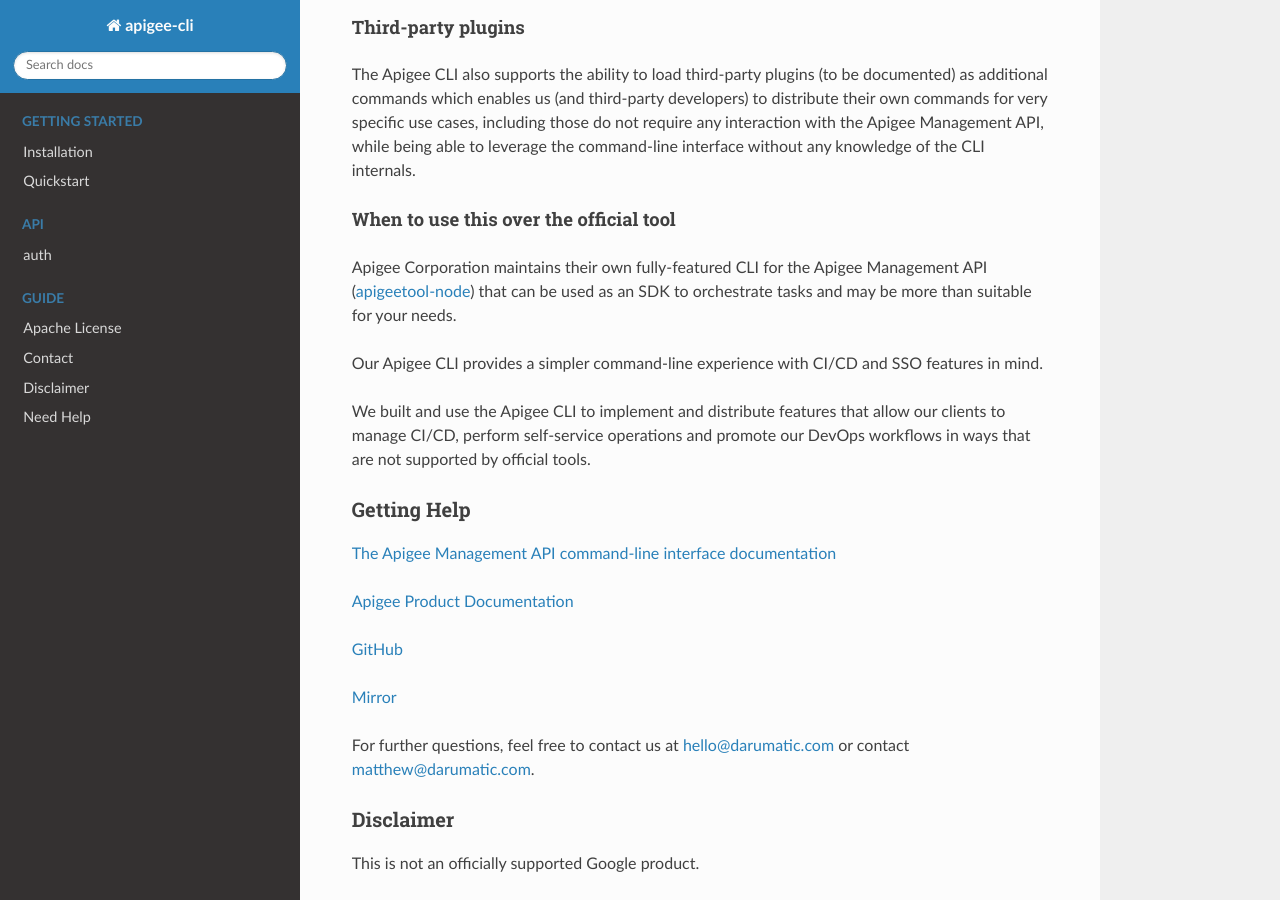
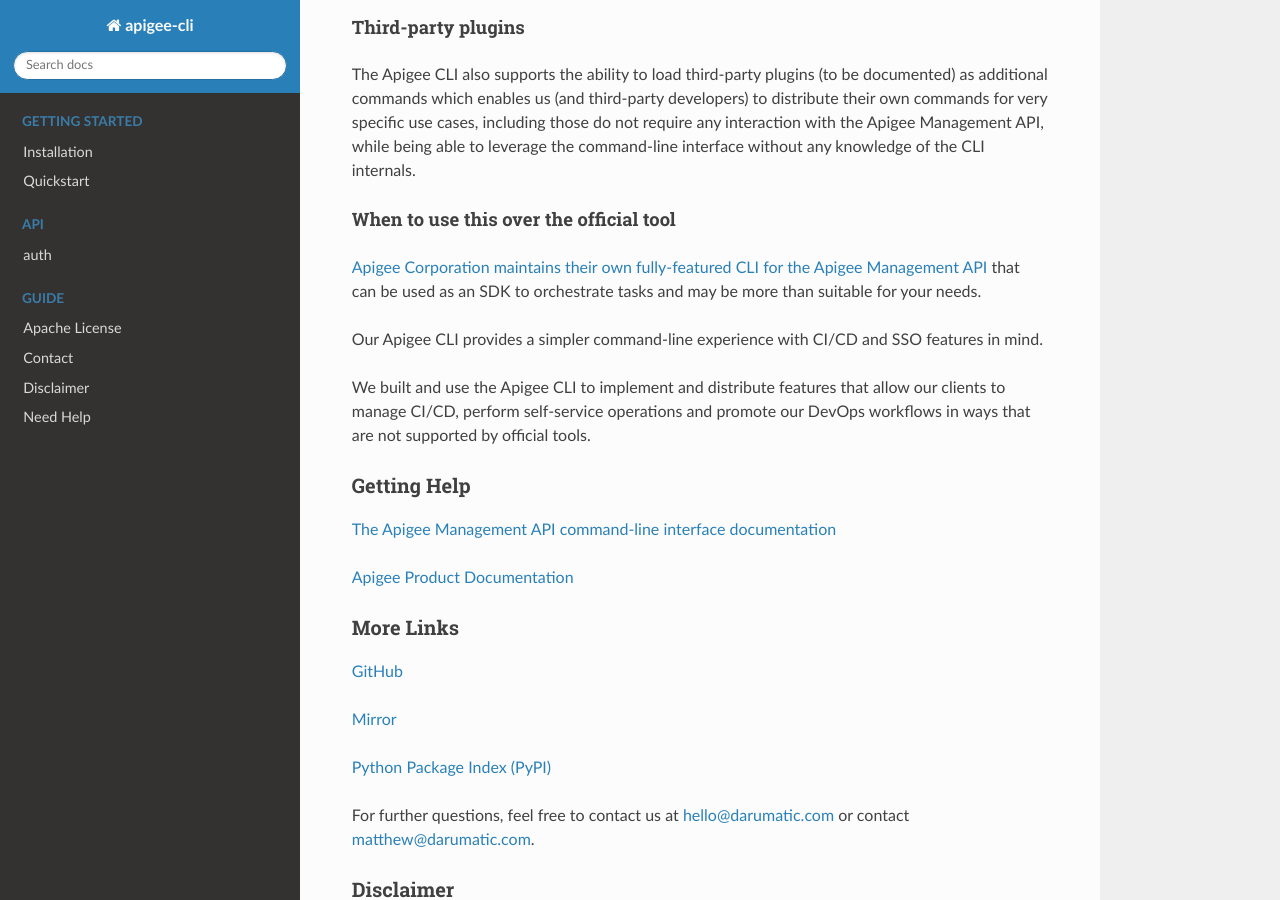
Before and after one commit to darumatic/apigee-cli, a Sphinx documentation site: the page built from docs/index.rst, in a window 1280 px wide and 900 px high, scrolled down 1321 px. Built offline with Sphinx 7.4.7 and the Read the Docs theme 2.0.0, drawn with Linux system fonts in a browser that asks for light colours.

Commit message:
:pencil: Update docs

```diff
--- a/Welcome.rst
+++ b/Welcome.rst
@@ -72,7 +72,7 @@
 When to use this over the official tool
 ^^^^^^^^^^^^^^^^^^^^^^^^^^^^^^^^^^^^^^^
 
-Apigee Corporation maintains their own fully-featured CLI for the Apigee Management API (`apigeetool-node`_)
+`Apigee Corporation maintains their own fully-featured CLI for the Apigee Management API`_
 that can be used as an SDK to orchestrate tasks and may be more than suitable for your needs.
 
 Our Apigee CLI provides a simpler command-line experience with CI/CD and SSO features in mind.
@@ -87,8 +87,14 @@
 
 * `The Apigee Management API command-line interface documentation`_
 * `Apigee Product Documentation`_
+
+----------
+More Links
+----------
+
 * `GitHub`_
 * `Mirror`_
+* `Python Package Index (PyPI)`_
 
 For further questions, feel free to contact us at hello@darumatic.com or contact matthew@darumatic.com.
 
@@ -98,7 +104,7 @@
 This is not an officially supported Google product.
 
 
-.. _`apigeetool-node`: https://github.com/apigee/apigeetool-node
+.. _`Apigee Corporation maintains their own fully-featured CLI for the Apigee Management API`: https://github.com/apigee/apigeetool-node
 
 .. |Upload Python Package badge| image:: https://github.com/mdelotavo/apigee-cli/workflows/Upload%20Python%20Package/badge.svg
     :target: https://github.com/mdelotavo/apigee-cli/actions?query=workflow%3A%22Upload+Python+Package%22
--- a/docs/_sources/quickstart.rst.txt
+++ b/docs/_sources/quickstart.rst.txt
@@ -143,9 +143,9 @@
 
 This will create the KVM if it does not exist, and update it if it does.
 
-----------------
-Managing plugins
-----------------
+---------------------------------
+Managing plugins (Advanced usage)
+---------------------------------
 The simple plugins manager uses Git to install commands from remote sources, thus you will need to have Git installed for installation to work.
 However, it is possible to install plugins manually by storing plugins in the correct location (to be documented).
 
--- a/docs/quickstart.html
+++ b/docs/quickstart.html
@@ -91,7 +91,7 @@
 <li class="toctree-l2"><a class="reference internal" href="#deploy-api-proxy-bundles">Deploy API Proxy bundles</a></li>
 <li class="toctree-l2"><a class="reference internal" href="#cleaning-up-undeployed-revisions">Cleaning up undeployed revisions</a></li>
 <li class="toctree-l2"><a class="reference internal" href="#push-commands">Push commands</a></li>
-<li class="toctree-l2"><a class="reference internal" href="#managing-plugins">Managing plugins</a><ul>
+<li class="toctree-l2"><a class="reference internal" href="#managing-plugins-advanced-usage">Managing plugins (Advanced usage)</a><ul>
 <li class="toctree-l3"><a class="reference internal" href="#configuring">Configuring</a></li>
 <li class="toctree-l3"><a class="reference internal" href="#updating">Updating</a></li>
 <li class="toctree-l3"><a class="reference internal" href="#pruning">Pruning</a></li>
@@ -300,8 +300,8 @@
 </div>
 <p>This will create the KVM if it does not exist, and update it if it does.</p>
 </div>
-<div class="section" id="managing-plugins">
-<h2>Managing plugins<a class="headerlink" href="#managing-plugins" title="Permalink to this headline">¶</a></h2>
+<div class="section" id="managing-plugins-advanced-usage">
+<h2>Managing plugins (Advanced usage)<a class="headerlink" href="#managing-plugins-advanced-usage" title="Permalink to this headline">¶</a></h2>
 <p>The simple plugins manager uses Git to install commands from remote sources, thus you will need to have Git installed for installation to work.
 However, it is possible to install plugins manually by storing plugins in the correct location (to be documented).</p>
 <p>Currently, only the commands below are supported. More commands will be added to improve automation and user experience.</p>
--- a/docs/quickstart.rst
+++ b/docs/quickstart.rst
@@ -143,9 +143,9 @@
 
 This will create the KVM if it does not exist, and update it if it does.
 
-----------------
-Managing plugins
-----------------
+---------------------------------
+Managing plugins (Advanced usage)
+---------------------------------
 The simple plugins manager uses Git to install commands from remote sources, thus you will need to have Git installed for installation to work.
 However, it is possible to install plugins manually by storing plugins in the correct location (to be documented).
 
```
Also changed, not shown: docs/index.html (+7 -1 lines), docs/searchindex.js.
